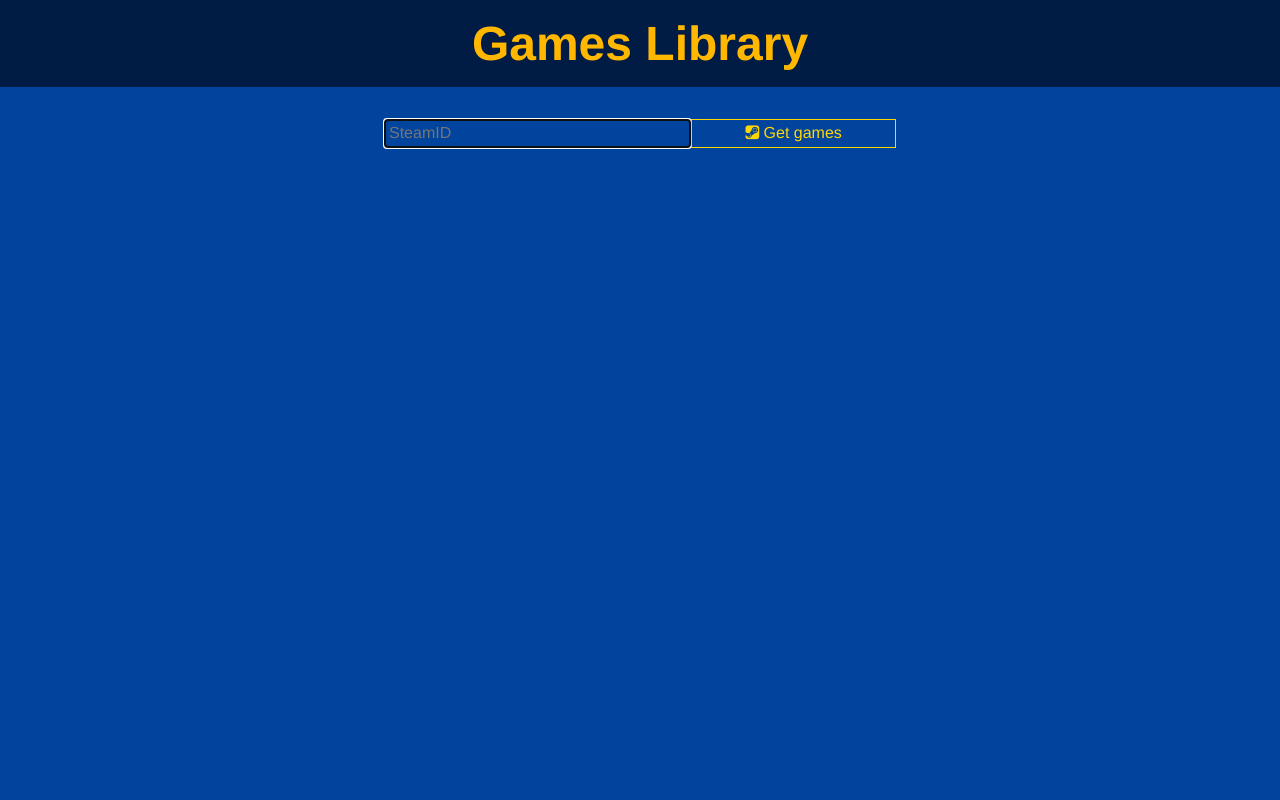
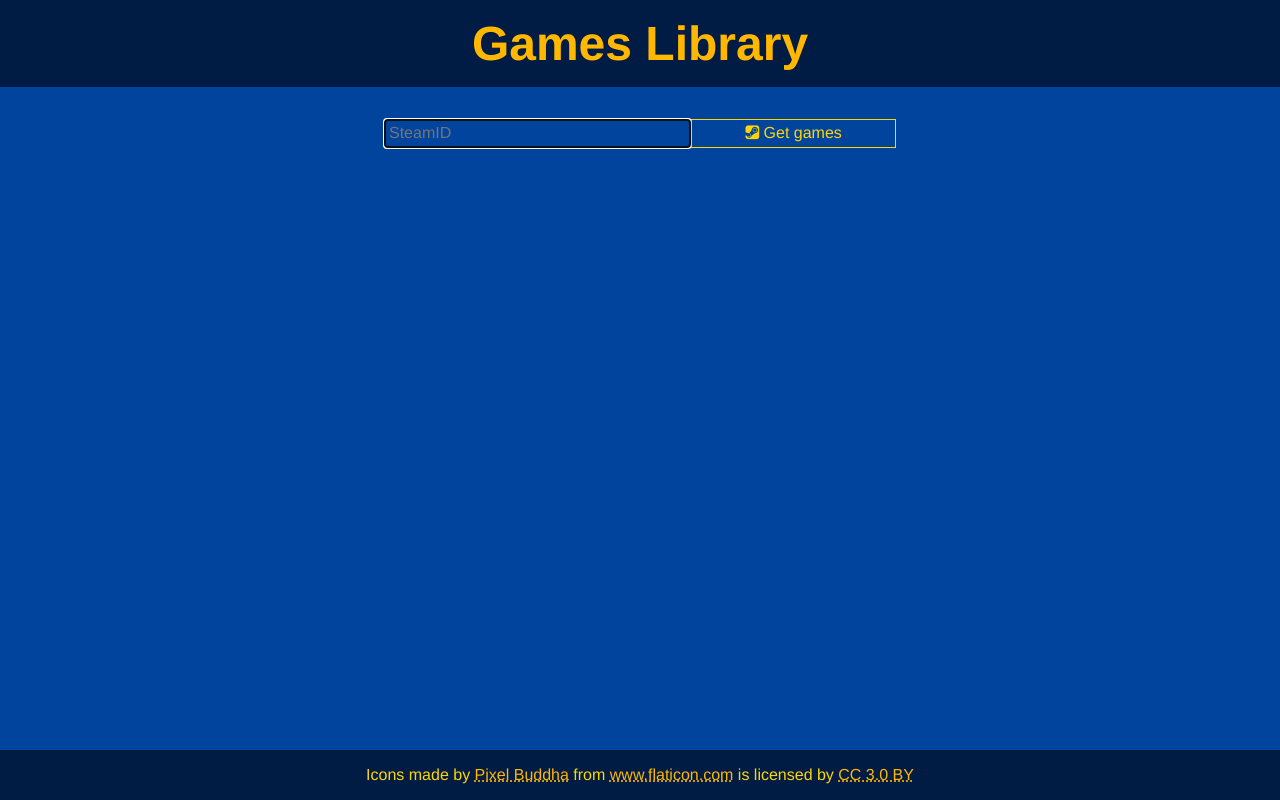
Before and after one commit to petermacko90/games-library, a React (Create React App) app: page / in a window 1280 px wide. Built offline with nearby package versions, Linux system fonts and the light colour scheme.

Commit message:
added always on the bottom footer, improvements

```diff
--- a/src/App.css
+++ b/src/App.css
@@ -1,3 +1,18 @@
+footer {
+	position: absolute;
+	right: 0;
+	bottom: 0;
+	left: 0;
+}
+
+footer a {
+	text-decoration: underline dotted;
+}
+
+.body {
+	padding-bottom: 50px;
+}
+
 .scroll {
 	opacity: 0.5;
 }
--- a/src/App.js
+++ b/src/App.js
@@ -108,6 +108,7 @@ class App extends Component {
         <header className="bg-navy gold">
           <h1 className="f1-l f2-m f3 tc ma0 pa3">Games Library</h1>
         </header>
+        <div className="body">
           <ProfileForm
             onInputChange={this.onInputChange}
             onButtonSubmit={this.onButtonSubmit}
@@ -128,9 +129,22 @@ class App extends Component {
               <div
                 onClick={this.scrollToTop}
                 title="To top"
-              className="fa fa-chevron-circle-up fa-5x scroll fixed bottom-2-l right-2-l bottom-1-m right-1-m bottom-0 right-0 gold pointer"
+                className="fa fa-chevron-circle-up fa-5x scroll fixed z-1 bottom-2-l right-2-l bottom-1-m right-1-m bottom-0 right-0 gold pointer"
               />
           }
+        </div>
+        <footer className="yellow bg-navy tc pa3">
+          <div>
+            Icons made by <a className="gold"
+            href="https://www.flaticon.com/authors/pixel-buddha"
+            title="Pixel Buddha">Pixel Buddha</a> from <a className="gold"
+            href="https://www.flaticon.com/"
+            title="Flaticon">www.flaticon.com</a> is licensed by <a className="gold"
+            rel="noopener noreferrer"
+            href="http://creativecommons.org/licenses/by/3.0/"
+            title="Creative Commons BY 3.0" target="_blank">CC 3.0 BY</a>
+          </div>
+        </footer>
       </div>
     );
   }
--- a/src/components/Games/Games.js
+++ b/src/components/Games/Games.js
@@ -135,6 +135,7 @@ class Games extends React.Component {
 					orderedGames.length > 0 &&
 						<Pagination
 							pageCount={pageCount}
+							activePage={page}
 							changePage={this.props.changePage}
 						/>
 				}
--- a/src/components/Pagination/Pagination.js
+++ b/src/components/Pagination/Pagination.js
@@ -1,7 +1,7 @@
 import React from 'react';
 import './Pagination.css';
 
-const Pagination = ({ pageCount, changePage }) => {
+const Pagination = ({ pageCount, activePage, changePage }) => {
 	let options = [];
 	for (let i = 0; i < pageCount; i++) {
 		options.push(
@@ -10,7 +10,7 @@ const Pagination = ({ pageCount, changePage }) => {
 	}
 
 	return (
-		<select id="pagination" onChange={changePage}
+		<select id="pagination" onChange={changePage} value={activePage}
 		className="yellow bg-navy b--none mt4 w-third-l w-50-m w-100 center db">
 			{	options }
 		</select>
--- a/src/index.css
+++ b/src/index.css
@@ -3,6 +3,12 @@ body {
   padding: 0;
   font-family: sans-serif;
   background-color: #00449e;
+  position: relative;
+  min-height: 100%
+}
+
+html {
+  height: 100%;
 }
 
 .noselect {
```
Lines whose indentation alone changed are shown as unchanged.
